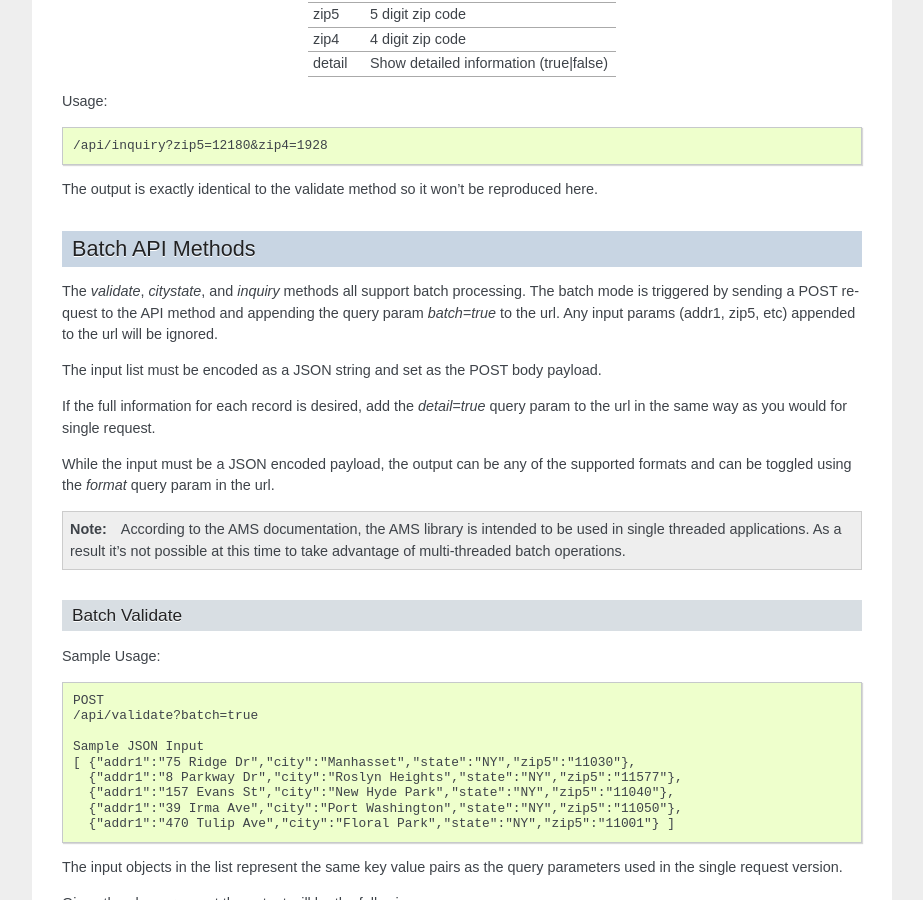
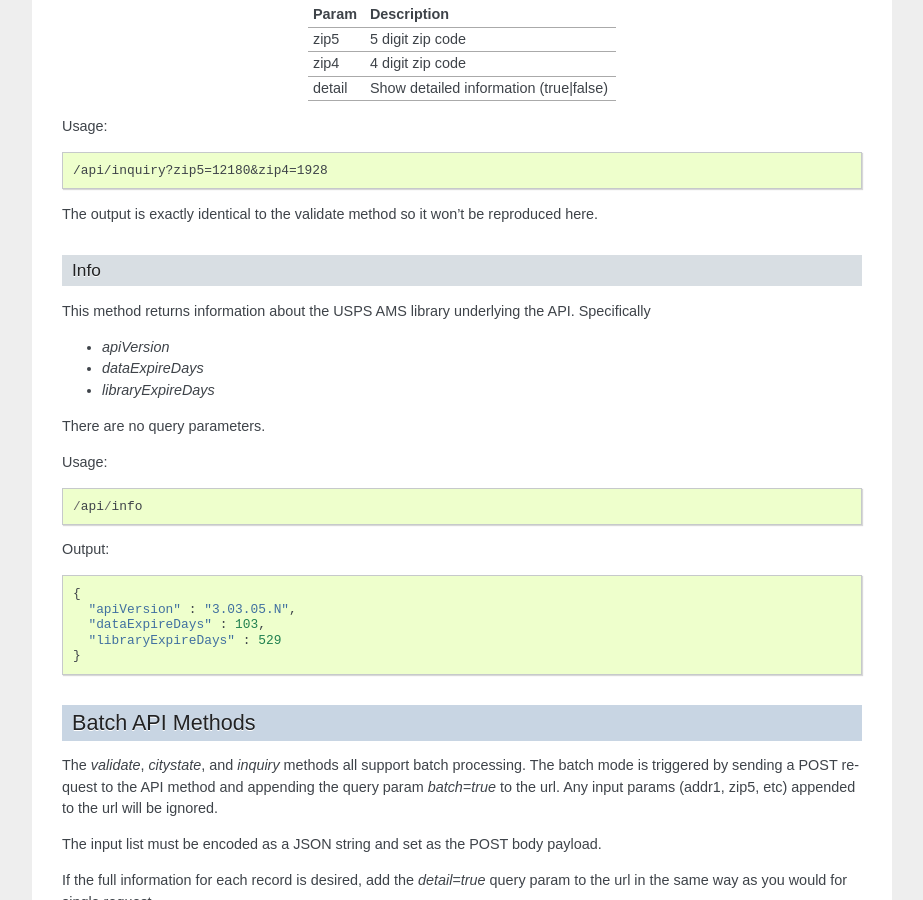
Before and after one commit to nysenate/USPS-AMS-WebService, a Sphinx documentation site: the page built from docs/index.rst, in a window 1280 px wide and 900 px high, scrolled down 4815 px. Shown: the whole window, without its empty margins (198-1121 px from the left). Built offline with Sphinx 7.4.7, drawn with Linux system fonts in a browser that asks for light colours; some of the changed text lies outside the part shown.

Commit message:
Add /api/info endpoint to docs

```diff
--- a/docs/index.rst
+++ b/docs/index.rst
@@ -30,6 +30,8 @@ The API exposes the following methods:
 | citystate   | Lookup the city and state given the zip5.   |
 +-------------+---------------------------------------------+
 | inquiry     | Lookup a matching address given a zip9.     |
++-------------+---------------------------------------------+
+| info        | Get USPS AMS library information            |
 +-------------+---------------------------------------------+
 
 Validate
@@ -323,6 +325,29 @@ Usage::
     /api/inquiry?zip5=12180&zip4=1928
 
 The output is exactly identical to the validate method so it won't be reproduced here.
+
+Info
+~~~~
+
+This method returns information about the USPS AMS library underlying the API. Specifically
+
+- `apiVersion`
+- `dataExpireDays`
+- `libraryExpireDays`
+
+There are no query parameters.
+
+Usage::
+
+    /api/info
+
+Output::
+
+    {
+      "apiVersion" : "3.03.05.N",
+      "dataExpireDays" : 103,
+      "libraryExpireDays" : 529
+    }
 
 Batch API Methods
 -----------------
```
